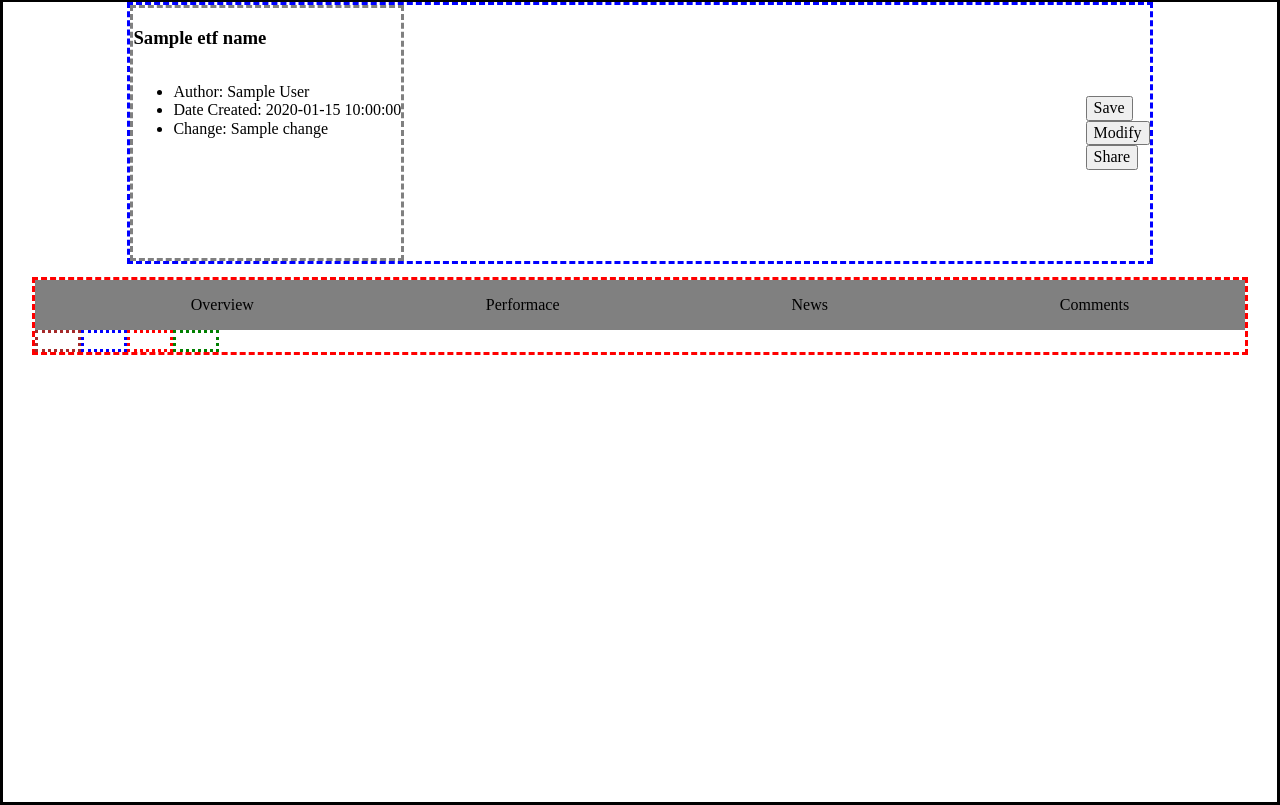
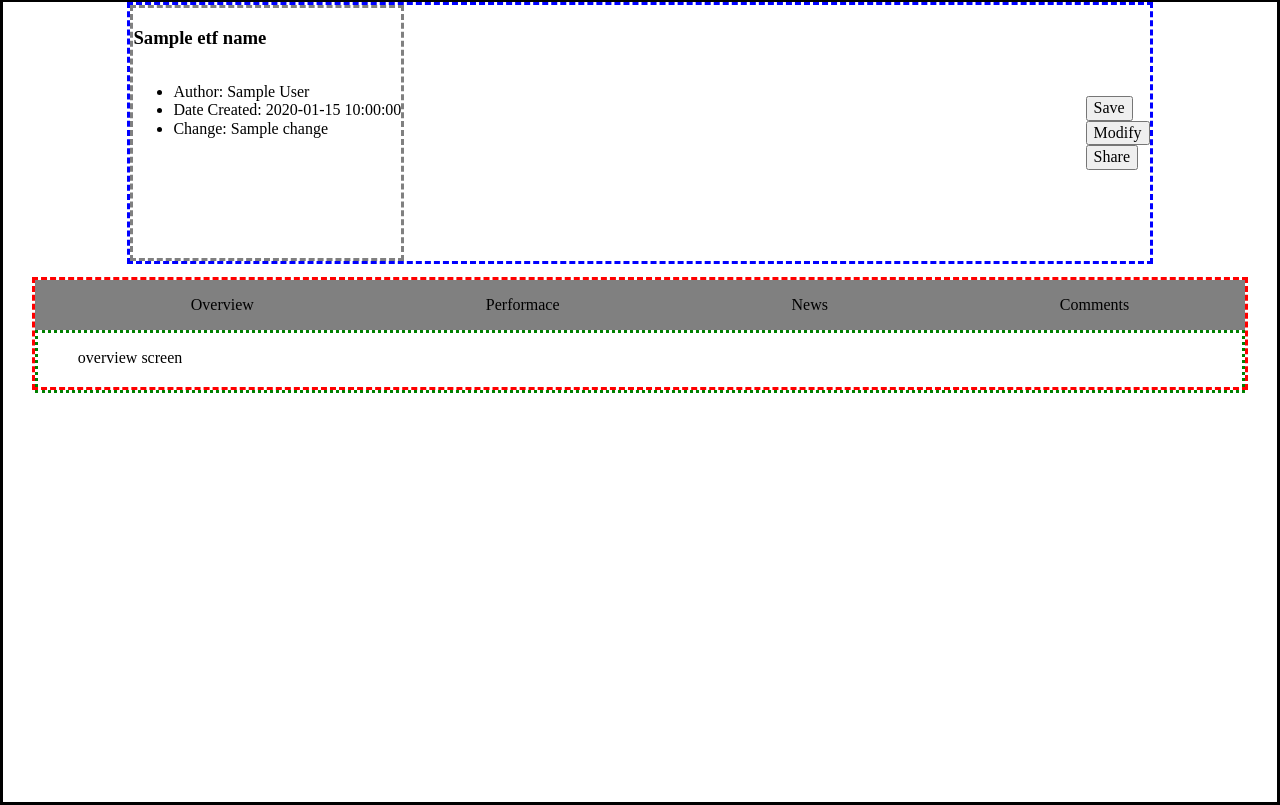
Before and after one commit to wmunson/KeyNote, a Flask app: template templates/singleTheme.html in a window 1280 px wide. Shown: the part 101-906 px from the top of the page. Run offline with Flask 2, Linux system fonts and the light colour scheme; the template is opened without the code that fills it: most values are stand-ins (such as "Sample title", 1, 10 or a date in 2020); parts of the project's set-up code (start-up, migrations or seed data) failed here and were passed over; some libraries are stand-ins or nearby versions.

Commit message:
html updates

```diff
--- a/templates/base.html
+++ b/templates/base.html
@@ -4,7 +4,7 @@
 	<head>
 
 		<link rel="stylesheet"	href="https://cdnjs.cloudflare.com/ajax/libs/normalize/5.0.0/normalize.css"/>
-		<link rel="stylesheet"	href="../static/base.css"/>
+		<link rel="stylesheet"	href="../static/css/base.css"/>
 		{% block css %}{% endblock %}
 		<link rel="stylesheet" href="https://cdnjs.cloudflare.com/ajax/libs/c3/0.4.11/c3.css" type="text/css"/>
 	</head>
--- a/templates/singleTheme.html
+++ b/templates/singleTheme.html
@@ -4,22 +4,23 @@
 <link rel="stylesheet"	href="../static/css/singleTheme.css"/>
 {% endblock %}
 
+<!-- Remove block nav before finale-already in base -->
 <!-- {% block nav %}
 <div class="navBar">
-	<nav>
-		<ul>
+	<nav class="nav">
+		<ul class="navUl">
 			<li class="li home">
-				<form action ="" method="GET">
+				<form class="f" action ="" method="GET">
 					<input type="submit" value="KeyNote">
 				</form>
 			</li>
 			<li class="li explore">
-				<form action ="" method="GET">
+				<form class="f" action ="" method="GET">
 					<input type="submit" value="Explore Themes">
 				</form>
 			</li>
 			<li class="li build">
-				<form action ="" method="GET">
+				<form class="f" action ="" method="GET">
 					<input type="submit" value="Build Theme">
 				</form>
 			</li>
@@ -27,19 +28,20 @@
 				<input id="homeSearch" name="mainSearch" placeholder="Search Themes">
 			</li>
 			<li class="li manageAcc">
-				<form action ="" method="GET">
+				<form class="f" action ="" method="GET">
 					<input type="submit" value="Manage Account">
 				</form>
 			</li>
 			<li class="li logOut">
-				<form action ="" method="GET">
+				<form class="f" action ="" method="GET">
 					<input type="submit" value="Log Out">
 				</form>
 			</li>
 		</ul>
 	</nav>
 </div>
-{% endblock %} -->
+{% endblock %}
+ --><!-- ====================================== -->
 
 
 {% block body %}
@@ -70,27 +72,27 @@
 	<div class="bottomRow">
 		<div class="toggleBar">
 			<ul class="toggleList">
-				<li id="overview">Overview</li>
-				<li id="performace">Performace</li>
-				<li id="news">News</li>
-				<li id="comments">Comments</li>
+				<li id="overview" class="tab activeTab">Overview</li>
+				<li id="performace" class="tab">Performace</li>
+				<li id="news" class="tab">News</li>
+				<li id="comments" class="tab">Comments</li>
 			</ul>
 		</div>
 		<div class="views">
-			<div class="overviewDiv">
-				<ul></ul>
+			<div class="overviewDiv view activeBox">
+				<ul>overview screen</ul>
 			</div>
 
-			<div class="performanceDiv">
-				<ul></ul>
+			<div class="performanceDiv view">
+				<ul>perform screen</ul>
 			</div>
 
-			<div class="newsDiv">
-				<ul></ul>
+			<div class="newsDiv view">
+				<ul>news screen</ul>
 			</div>
 
-			<div class="commentsDiv">
-				<ul></ul>
+			<div class="commentsDiv view">
+				<ul>comments screen</ul>
 			</div>
 
 		</div>
```
Also changed, not shown: templates/explore.html (+20 -9 lines), templates/home.html (+6 -4 lines).
